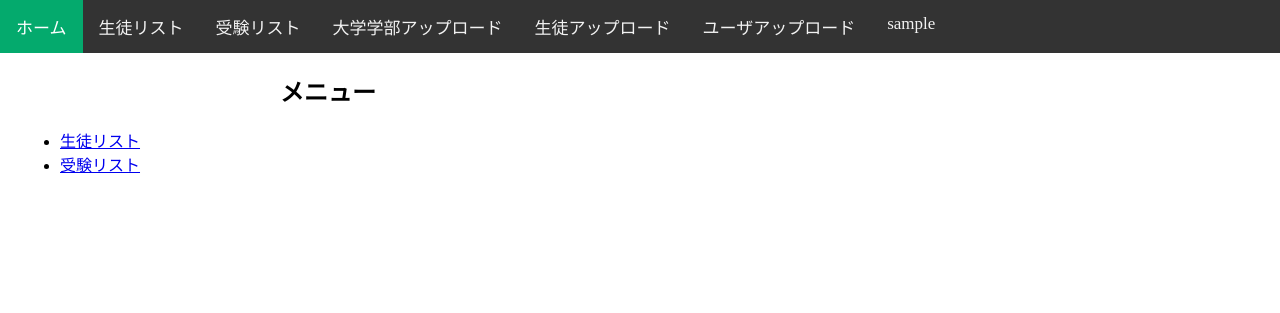
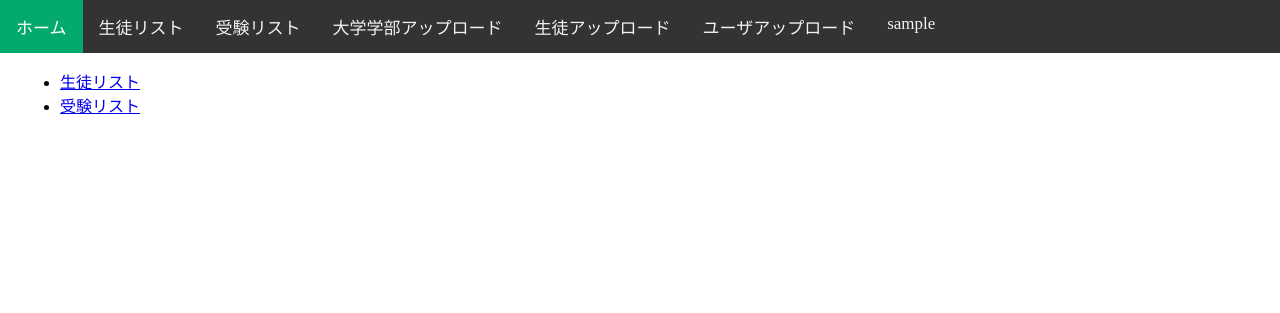
Before and after one commit to k4pu/admission_exam, a Django app: page /admission_exam_db/ in a window 1280 px wide. Shown: the top 313 px of the page. Run offline with Django 5.2, Linux system fonts and the light colour scheme; the visitor is signed in with stand-in values (Sample User, id 1).

Commit message:
deleted home h1 tag.

```diff
--- a/admission_exam_db/templates/admission_exam_db/index.html
+++ b/admission_exam_db/templates/admission_exam_db/index.html
@@ -2,7 +2,6 @@
 {% block title %}受験DB ホーム{% endblock %}
 {% block content %}
     <section>
-        <h1>メニュー</h1>
         <ul>
             <li><a href="{% url 'admission_exam_db:student' %}">生徒リスト</a></li>
             <li><a href="{% url 'admission_exam_db:admission_exam' %}">受験リスト</a></li>
```
